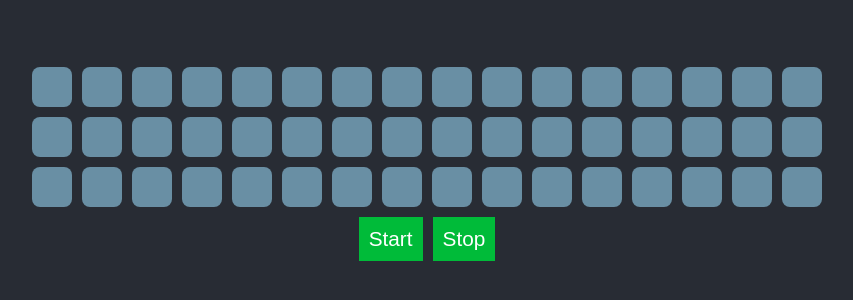
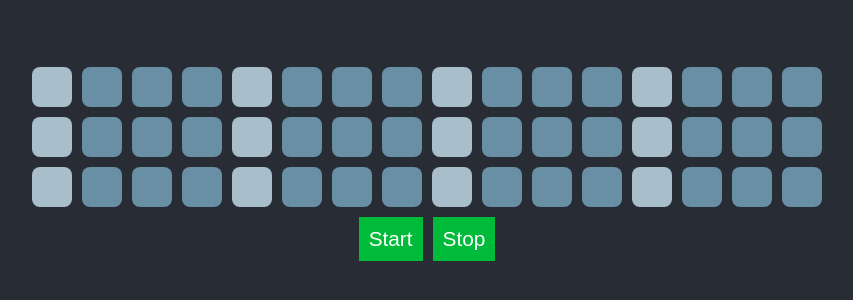
Before and after one commit to Coupey/drum-machine, a React app: page / in a window 1280 px wide. Shown: the part 236-536 px from the top of the page, without its empty margins (213-1066 px from the left). Built offline with nearby package versions, Linux system fonts and the light colour scheme.

Commit message:
CSS tweak to show beats more clearly

```diff
--- a/src/App.scss
+++ b/src/App.scss
@@ -36,6 +36,10 @@ $selectedBeatColor: #f9f4b0;
    cursor: pointer;
  }
 
+.beat:nth-child(4n+1){
+  background-color: lighten( $beatColor, 20% );
+}
+
  .beat-grid {
    display: flex;
    align-items: center;
@@ -53,7 +57,10 @@ $selectedBeatColor: #f9f4b0;
   background-color: $selectedBeatColor;
   box-shadow: 0 0 10px rgba(255,255,255,0.7);
   transition: background-color 0.1s ease-in;
+}
 
+.selected-beat:nth-child(4n+1){
+  background-color: lighten( $selectedBeatColor, 20% );
 }
 
 .inline {
```
